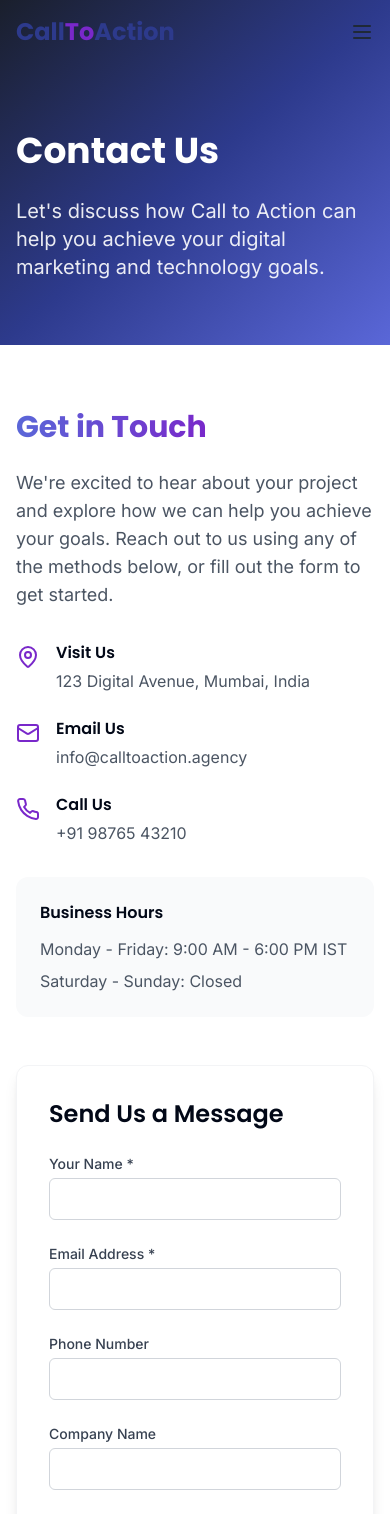
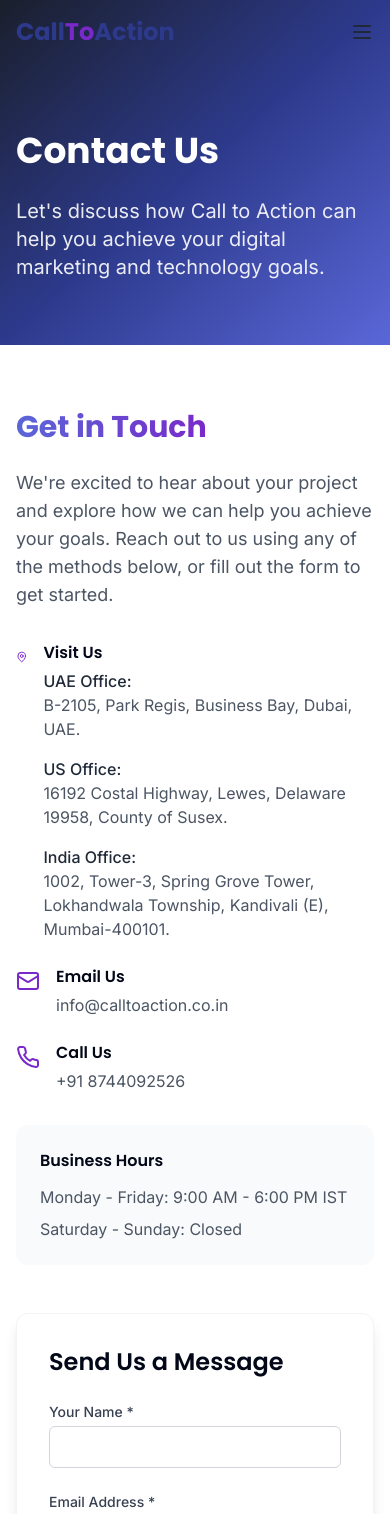
Before and after one commit to prsaini99/digital-action-forge-81, a React (Vite) app: page /contact in a window 390 px wide. Shown: the top 1514 px of the page. Built offline with nearby package versions, Linux system fonts and the light colour scheme.

Commit message:
Update contact information
Update address, phone number, and email in contact section.

```diff
--- a/src/components/Footer.tsx
+++ b/src/components/Footer.tsx
@@ -81,15 +81,18 @@ const Footer = () => {
             <ul className="space-y-4">
               <li className="flex items-start">
                 <MapPin size={20} className="mr-2 mt-1 text-cta-highlight" />
-                <span className="text-gray-300">123 Digital Avenue, Mumbai, India</span>
+                <div className="flex flex-col">
+                  <span className="text-gray-300">B-2105, Park Regis, Business Bay, Dubai, UAE.</span>
+                  <span className="text-gray-300 mt-2">1002, Tower-3, Spring Grove Tower, Lokhandwala Township, Kandivali (E), Mumbai-400101.</span>
+                </div>
               </li>
               <li className="flex items-center">
                 <Phone size={20} className="mr-2 text-cta-highlight" />
-                <span className="text-gray-300">+91 98765 43210</span>
+                <span className="text-gray-300">+91 8744092526</span>
               </li>
               <li className="flex items-center">
                 <Mail size={20} className="mr-2 text-cta-highlight" />
-                <span className="text-gray-300">info@calltoaction.agency</span>
+                <span className="text-gray-300">info@calltoaction.co.in</span>
               </li>
             </ul>
           </div>
--- a/src/pages/Contact.tsx
+++ b/src/pages/Contact.tsx
@@ -79,7 +79,20 @@ const Contact = () => {
                   <MapPin size={24} className="text-cta-accent mr-4 mt-1" />
                   <div>
                     <h3 className="font-semibold mb-1">Visit Us</h3>
-                    <p className="text-gray-600">123 Digital Avenue, Mumbai, India</p>
+                    <div className="space-y-4">
+                      <div>
+                        <p className="text-gray-800 font-medium">UAE Office:</p>
+                        <p className="text-gray-600">B-2105, Park Regis, Business Bay, Dubai, UAE.</p>
+                      </div>
+                      <div>
+                        <p className="text-gray-800 font-medium">US Office:</p>
+                        <p className="text-gray-600">16192 Costal Highway, Lewes, Delaware 19958, County of Susex.</p>
+                      </div>
+                      <div>
+                        <p className="text-gray-800 font-medium">India Office:</p>
+                        <p className="text-gray-600">1002, Tower-3, Spring Grove Tower, Lokhandwala Township, Kandivali (E), Mumbai-400101.</p>
+                      </div>
+                    </div>
                   </div>
                 </div>
 
@@ -87,7 +100,7 @@ const Contact = () => {
                   <Mail size={24} className="text-cta-accent mr-4 mt-1" />
                   <div>
                     <h3 className="font-semibold mb-1">Email Us</h3>
-                    <p className="text-gray-600">info@calltoaction.agency</p>
+                    <p className="text-gray-600">info@calltoaction.co.in</p>
                   </div>
                 </div>
 
@@ -95,7 +108,7 @@ const Contact = () => {
                   <Phone size={24} className="text-cta-accent mr-4 mt-1" />
                   <div>
                     <h3 className="font-semibold mb-1">Call Us</h3>
-                    <p className="text-gray-600">+91 98765 43210</p>
+                    <p className="text-gray-600">+91 8744092526</p>
                   </div>
                 </div>
               </div>
```
